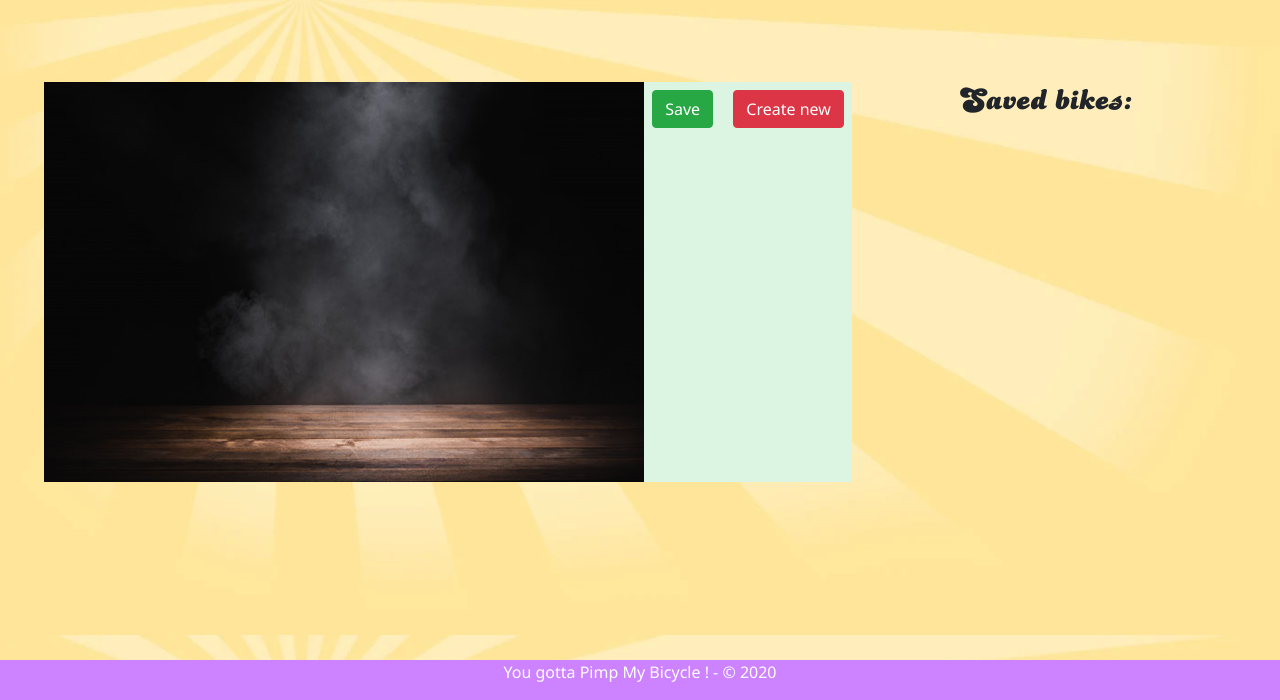
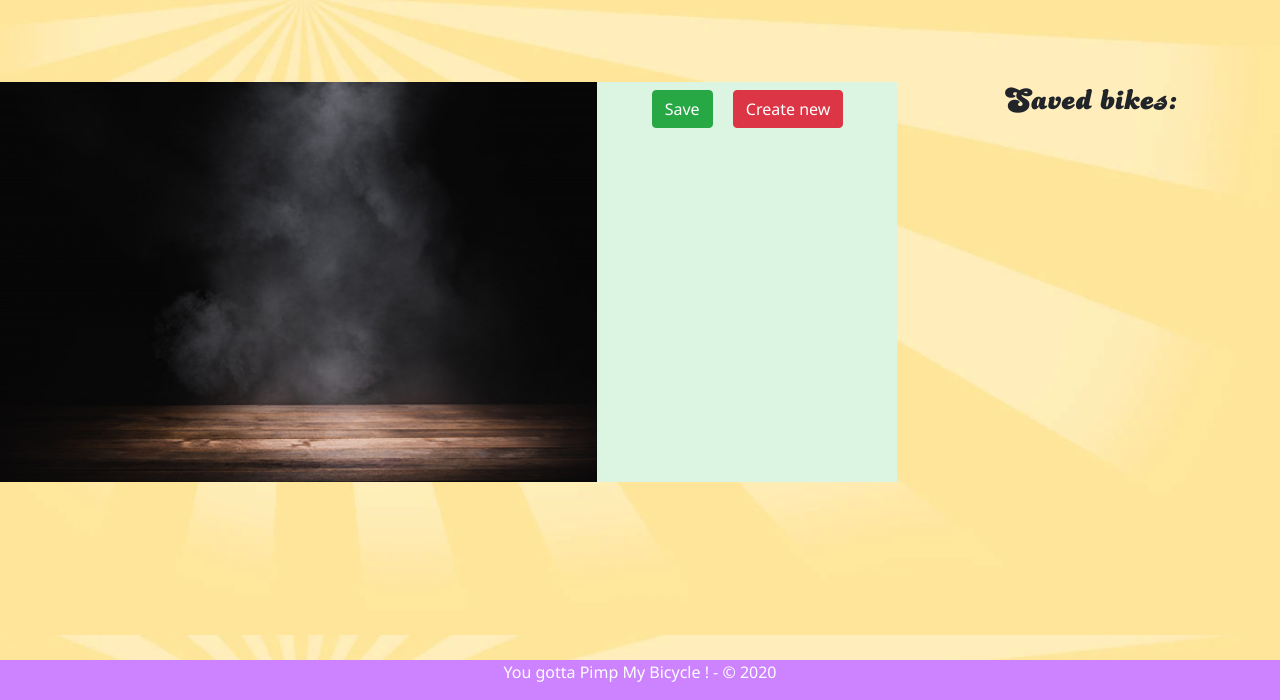
Before and after one commit to Eteckq/PimpMyBicycle, a PHP site: template view/user/pages/editor.php in a window 1280 px wide. Shown: the part 100-800 px from the top of the page. Run offline with PHP 8.4, Linux system fonts and the light colour scheme; the template is opened without the code that fills it, so the values that code supplies are empty; some libraries are stand-ins or nearby versions.

Commit message:
Resize editor menu

```diff
--- a/view/user/pages/editor.php
+++ b/view/user/pages/editor.php
@@ -28,6 +28,10 @@
         position: absolute;
     }
 
+    #menu{
+        min-width: 300px;
+    }
+
     .selectZone:hover {
         cursor: pointer;
         background-color: rgb(0, 0, 0);
@@ -44,7 +48,7 @@
     }
 
     #shape {
-        max-height: 350px;
+        max-height: 260px;
         overflow-y: scroll;
     }
 
```
